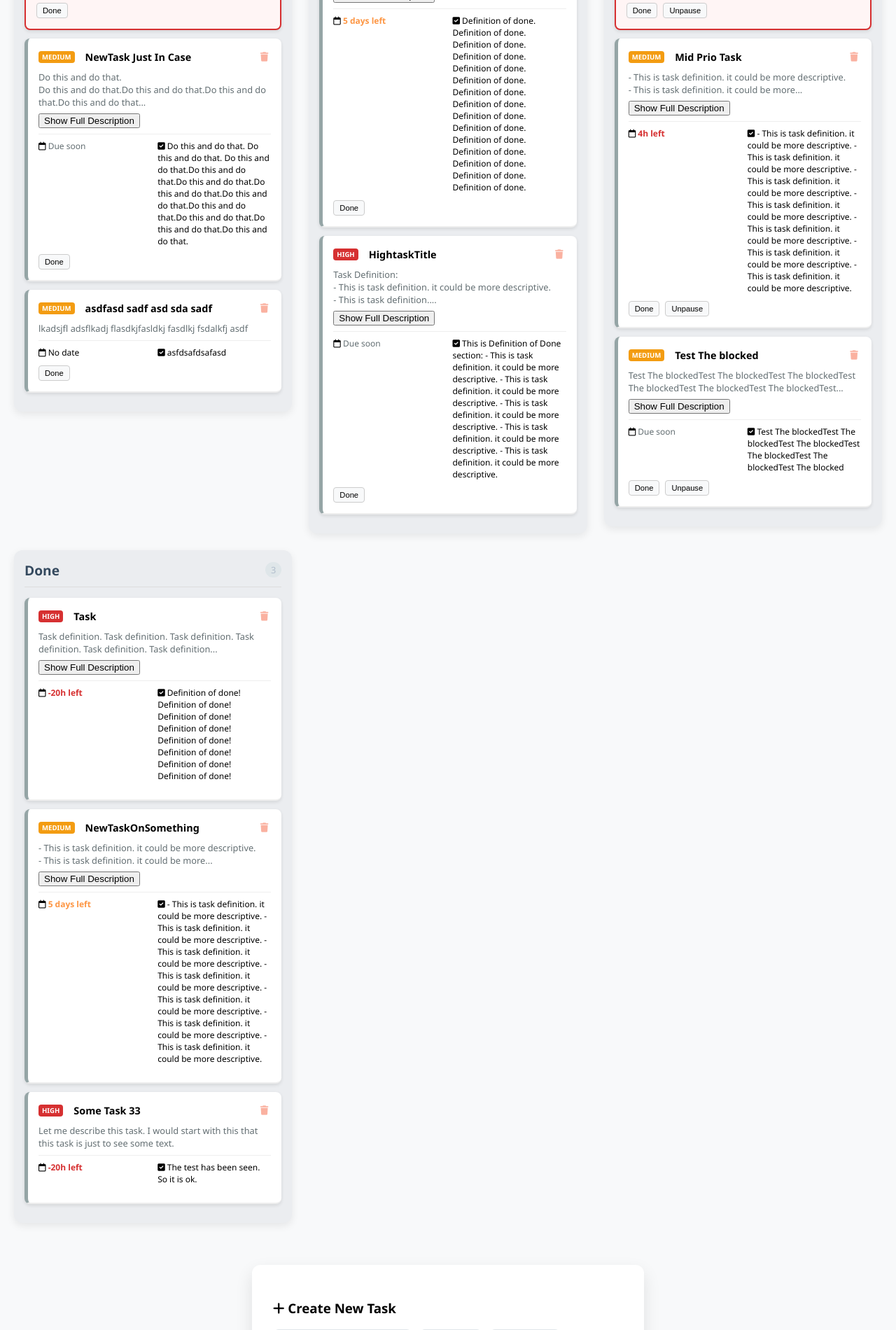
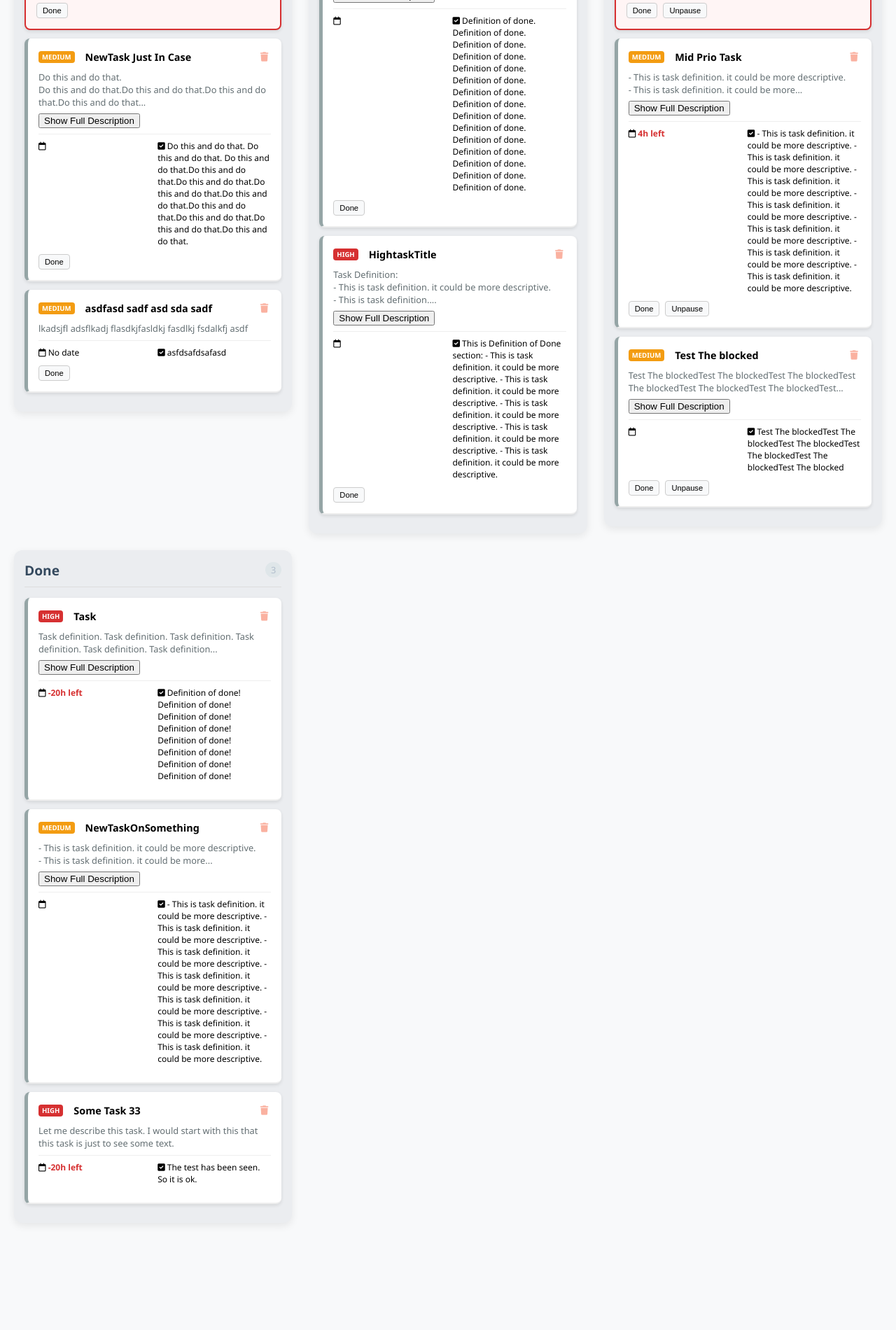
Before and after one commit to ctmnz/super-intelligence-ish, a Flask app: page / in a window 1280 px wide. Shown: the part 695-2595 px from the top of the page at 70% size. After the commit the page ends 2444 px from the top, so only its background shows below. Run offline with Flask 3, Linux system fonts and the light colour scheme; data comes from the database, SQL or seed files in the repository; both versions use the stored data as it was after the commit.

Commit message:
UX/UI improvements

```diff
--- a/slop-kanban-board/static/js/app.js
+++ b/slop-kanban-board/static/js/app.js
@@ -43,22 +43,34 @@ async function fetchTasks() {
 
 let allTasks = [];
 
-function getTimeRemaining(dateString) {
-    if (!dateString || dateString === 'null' || dateString === '') return 'No date';
-    const now = new Date();
-    const due = new Date(dateString);
-    const diffInMs = due - now;
+function getTaskMetadata(task) {
+    const isOverdue = task[5] && new Date(task[5]) < new Date() && task[3] !== 'done';
+    let timeText = '';
+    if (isOverdue) {
+        timeText = `<span class="time-urgent">Overdue</span>`;
+    } else if (task[5]) {
+        const now = new Date();
+        const due = new Date(task[5]);
+        const diffInMs = due - now;
+        const diffInHours = Math.floor(diffInMs / (1000 * 60 * 60));
+        if (diffInHours <= 24) {
+            timeText = `<span class="time-urgent">${Math.floor(diffInMs / (1000 * 60 * 60))}h left</span>`;
+        } else if (diffInHours <= 48) {
+            timeText = `<span class="time-warning">${Math.floor(diffInMs / (1000 * 3600 * 24))} days left</span>`;
+        } else if (diffInHours <= 72) {
+            timeText = `<span class="time-normal">Due soon</span>`;
+        } else {
+            timeText = '';
+        }
+    } else {
+        timeText = `<span>No date</span>`;
+    }
 
-    if (diffInMs < 0 || isNaN(diffInMs)) return 'Overdue';
-
-    const diffInHours = Math.floor(diffInMs / (1000 * 60 * 60));
-    if (diffInHours <= 24) {
-        return `<span class="time-urgent">${Math.floor(diffInMs / (1000 * 60 * 60))}h left</span>`;
-    } else if (diffInHours <= 168) {
-        return `<span class="time-warning">${Math.floor(diffInMs / (1000 * 3600 * 24))} days left</span>`;
-    } else {
-        return `<span class="time-normal">Due soon</span>`;
-    }
+    return {
+        isOverdue,
+        overdueClass: isOverdue ? 'overdue-border' : '',
+        timeText
+    };
 }
 
 function renderTasks(tasks) {
@@ -93,29 +105,8 @@ function renderTasks(tasks) {
             const priorityClass = priority.toLowerCase() === 'high' ? 'priority-high' :
             priority.toLowerCase() === 'medium' ? 'priority-medium' : 'priority-low';
 
-            const isOverdue = task[5] && new Date(task[5]) < new Date() && task[3] !== 'done';
-            const overdueClass = isOverdue ? 'overdue-border' : '';
-
-            let timeText = '';
-            if (isOverdue) {
-                timeText = `<span class="time-urgent">Overdue</span>`;
-            } else if (task[5]) {
-                const now = new Date();
-                const due = new Date(task[5]);
-                const diffInMs = due - now;
-                const diffInHours = Math.floor(diffInMs / (1000 * 60 * 60));
-                if (diffInHours <= 24) {
-                    timeText = `<span class="time-urgent">${Math.floor(diffInMs / (1000 * 60 * 60))}h left</span>`;
-                } else if (diffInHours <= 168) {
-                    timeText = `<span class="time-warning">${Math.floor(diffInMs / (1000 * 3600 * 24))} days left</span>`;
-                } else {
-                    timeText = `<span class="time-normal">Due soon</span>`;
-                }
-            } else {
-                timeText = `<span>No date</span>`;
-            }
-
-            if (overdueClass) div.classList.add(overdueClass);
+            const metadata = getTaskMetadata(task);
+            if (metadata.isOverdue) div.classList.add(metadata.overdueClass);
 
             // Progressive Disclosure logic for Description
             const isLongDescription = (task[2] && task[2].length > 100);
@@ -133,7 +124,7 @@ function renderTasks(tasks) {
                 <p class="task-desc" data-full-desc="${task[2] || ''}">${descHTML}</p>
                 ${isLongDescription ? `<button class="text-xs" onclick="toggleDesc(this)">Show Full Description</button>` : ''}
                 <div class="task-info">
-                    <span><i class="far fa-calendar"></i> ${timeText}</span>
+                    <span><i class="far fa-calendar"></i> ${metadata.timeText}</span>
                     <span><i class="fas fa-check-square"></i> ${task[6] || 'N/A'}</span>
                 </div>
                 <div class="task-actions">
@@ -321,3 +312,13 @@ function toggleDesc(button) {
     button.innerText = 'Show Full Description';
   }
 }
+
+/**
+ * Toggles the visibility of the task creation modal.
+ */
+function toggleModal() {
+    const modal = document.getElementById('add-task-modal');
+    if (modal) {
+        modal.style.display = (modal.style.display === 'block') ? 'none' : 'block';
+    }
+}
--- a/slop-kanban-board/templates/index.html
+++ b/slop-kanban-board/templates/index.html
@@ -7,8 +7,8 @@
     <link rel="stylesheet" href="/static/css/style.css">
     <link rel="stylesheet" href="https://cdnjs.cloudflare.com/ajax/libs/font-awesome/6.0.0/css/all.min.css">
 </head>
+<body>
     <div id="toast-container" style="position: fixed; top: 20px; right: 20px; z-index: 1000;"></div>
-
     <div class="container">
         <header>
             <h1><i class="fas fa-chess"></i> Kanban Board</h1>
@@ -17,7 +17,7 @@
 
         <div class="search-container">
             <input type="text" id="search-input" placeholder="Search tasks..." oninput="searchTasks()">
-            <button onclick="clearSearch()" class="btn-secondary">Clear</button>
+            <button onclick="toggleModal()" class="btn-primary"><i class="fas fa-plus"></i> New Task</button>
         </div>
 
         <div class="board">
@@ -51,25 +51,33 @@
             </div>
         </div>
 
-        <div class="add-task-container">
-            <div class="add-task-card">
-                <h3><i class="fas fa-plus"></i> Create New Task</h3>
-                <div class="form-group">
-                    <input type="text" id="task-title" placeholder="Task Title" required>
-                     <select id="task-priority">
+        <!-- Modal for Adding New Tasks -->
+        <div id="add-task-modal" class="modal-overlay" style="display: none; position: fixed; top: 0; left: 0; width: 100%; height: 100%; background: rgba(0,0,0,0.5); z-index: 1000; align-items: center; justify-content: center; padding: 20px;">
+            <div class="modal-content" style="background: white; padding: 30px; border-radius: 12px; box-shadow: 0 10px 25px rgba(0,0,0,0.1); max-width: 500px; width: 100%;">
+                <header style="display: flex; justify-content: space-between; align-items: center; border-bottom: 1px solid #eee; padding-bottom: 10px;">
+                    <h3><i class="fas fa-plus"></i> New Item</h3>
+                    <button onclick="toggleModal()" style="border: none; background: transparent; font-size: 1.5rem; cursor: pointer;">&times;</button>
+                </header>
+                <div style="margin-top: 20px;">
+                    <div class="form-group" style="display: flex; gap: 10px; margin-bottom: 15px;">
+                        <input type="text" id="task-title" placeholder="Task Title" required style="flex: 1; padding: 10px; border: 1px solid #dfe6e9; border-radius: 8px;">
+                        <select id="task-priority" style="padding: 10px; border: 1px solid #dfe6e9; border-radius: 8px;">
                             <option value="Low">Low</option>
                             <option value="Medium" selected>Medium</option>
                             <option value="High">High</option>
                         </select>
-                    <input type="number" id="task-blocker-id" placeholder="Blocker ID (Optional)" style="width: 80px;">
+                        <input type="number" id="task-blocker-id" placeholder="Blocker ID (Optional)" style="width: 80px; padding: 10px; border: 1px solid #dfe6e9; border-radius: 8px;">
                     </div>
-
-                <div class="form-group">
-                    <input type="date" id="task-due-date" style="width: 100%;">
+                    <div class="form-group" style="margin-bottom: 15px;">
+                        <input type="date" id="task-due-date" style="width: 100%; padding: 10px; border: 1px solid #dfe6e9; border-radius: 8px;">
                     </div>
-                <textarea id="task-desc" placeholder="Task Description..." rows="3"></textarea>
-                <textarea id="task-dod" placeholder="Definition of Done..." rows="2"></textarea>
+                    <textarea id="task-desc" placeholder="Task Description..." rows="3" style="width: 100%; margin-bottom: 15px; padding: 10px; border: 1px solid #dfe6e9; border-radius: 8px; resize: vertical;"></textarea>
+                    <textarea id="task-dod" placeholder="Definition of Done..." rows="2" style="width: 100%; margin-bottom: 15px; padding: 10px; border: 1px solid #dfe6e9; border-radius: 8px; resize: vertical;"></textarea>
+                </div>
+                <footer style="display: flex; justify-content: flex-end; gap: 10px; margin-top: 20px;">
+                    <button onclick="toggleModal()" class="btn-secondary">Cancel</button>
                     <button onclick="addTask()" class="btn-primary">Add to Board</button>
+                </footer>
             </div>
         </div>
     </div>
```
Also changed, not shown: slop-kanban-board/kanban.db. Lines whose indentation alone changed are shown as unchanged.
